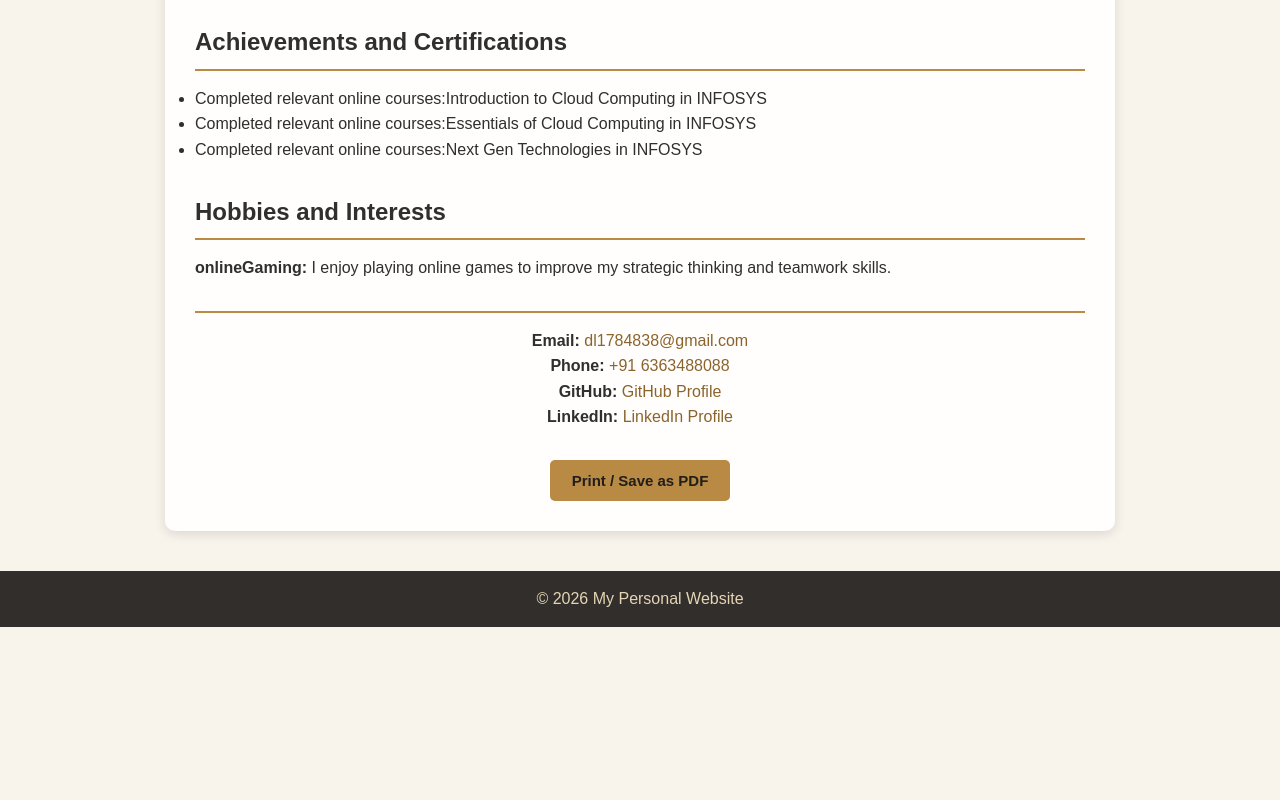
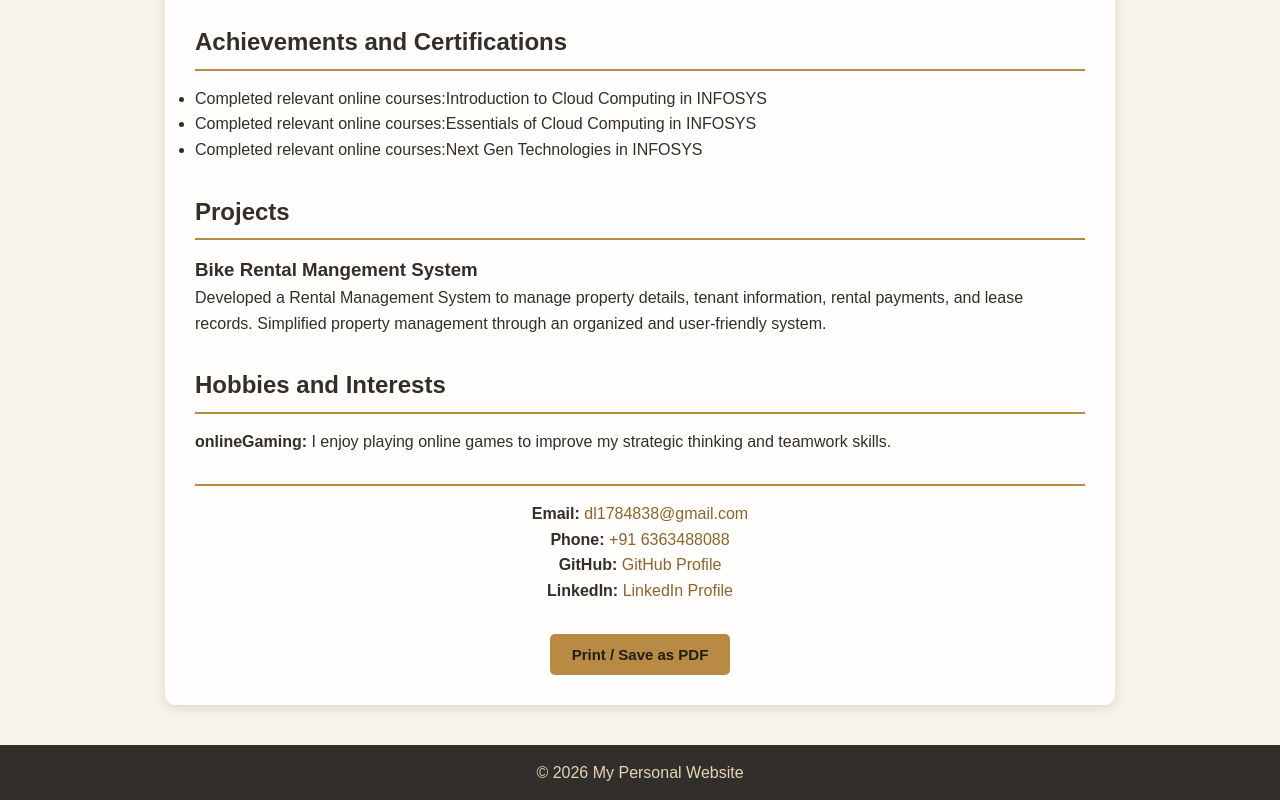
Before and after one commit to dl1784838-bit/danish-portfolio, a plain HTML site: page resume.html in a window 1280 px wide. Shown: the part 1031-1831 px from the top of the page. Before the commit the page ends 1658 px from the top, so only its background shows below. Drawn offline with Linux system fonts and the light colour scheme; a script that the page names is missing.

Commit message:
Update resume.html

```diff
--- a/resume.html
+++ b/resume.html
@@ -93,7 +93,15 @@
                 <li>Completed relevant online courses:Next Gen Technologies in INFOSYS</li>
                            </ul>
         </section>
+    <section>
+            <h2>Projects</h2>
 
+            <h3>Bike Rental Mangement System</h3>
+            <p>
+         Developed a Rental Management System to manage property details, tenant information, rental payments, and lease records.
+         Simplified property management through an organized and user-friendly system.
+
+        </section>
         <section>
             <h2>Hobbies and Interests</h2>
 
```
